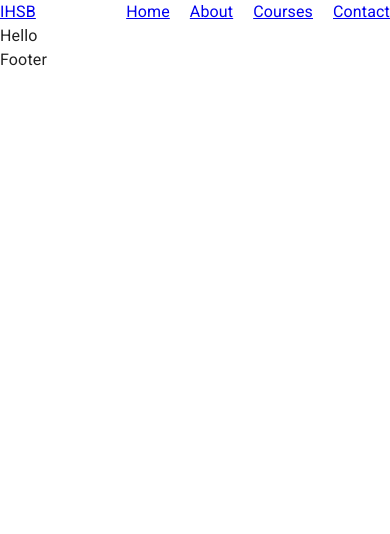
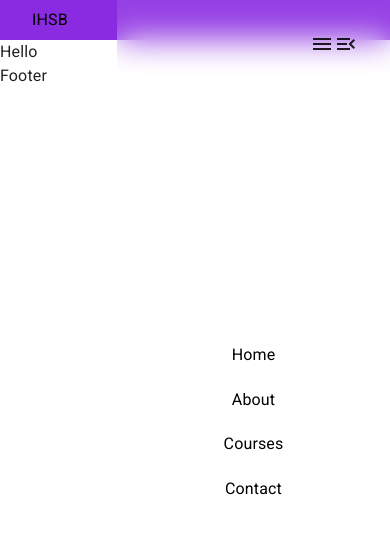
Before and after one commit to rejoanahmed/fullstack-project-next, a Next.js app: page / in a window 390 px wide. Shown: the top 534 px of the page. Built offline with nearby package versions, Linux system fonts and the light colour scheme.

Commit message:
nice progress on building navbar

```diff
--- a/components/higherLevelComp/navbar/NavBar.module.scss
+++ b/components/higherLevelComp/navbar/NavBar.module.scss
@@ -1,8 +1,45 @@
-.nav {
+.header {
   display: flex;
+  align-items: center;
   justify-content: space-between;
+  padding: 0.5rem 2rem;
+  background-color: blueviolet;
+  position: relative;
+  width: 100%;
 
-  .navitems > * {
-    padding-left: 20px;
+  button {
+    all: unset;
+    cursor: pointer;
+  }
+  nav {
+    display: flex;
+    gap: 1.3rem;
   }
 }
+.toggleMenuIcon {
+  display: none;
+}
+@media only screen and (max-width: 440px) {
+  .header {
+    display: flex;
+    justify-content: space-between;
+
+    nav {
+      position: absolute;
+      display: flex;
+      justify-content: center;
+      align-items: center;
+      flex-direction: column;
+      height: 100vh;
+      background: hsl(0, 0, 100%, 0.1);
+      backdrop-filter: blur(1rem);
+      inset: 0 0 0 30%;
+    }
+    .toggleMenuIcon {
+      display: block;
+      position: absolute;
+      top: 2rem;
+      right: 2rem;
+    }
+  }
+}
--- a/components/higherLevelComp/navbar/NavBar.tsx
+++ b/components/higherLevelComp/navbar/NavBar.tsx
@@ -1,6 +1,8 @@
-import Link from "next/link";
-import React from "react";
+import React, { useState } from "react";
 import styles from "./NavBar.module.scss";
+import MenuIcon from "@mui/icons-material/Menu";
+import MenuOpenIcon from "@mui/icons-material/MenuOpen";
+import NavLink from "../../lowerLevelComp/navLink/NavLink";
 export interface INavItems {
   title: string;
   url: string;
@@ -11,21 +13,34 @@ export interface INavBar {
 }
 
 const NavBar: React.FC<INavBar> = ({ brand, navItems }) => {
+  const [menu, setMenu] = useState(false);
+  const toggleMenu = () => {
+    setMenu((pr) => !pr);
+  };
+
   return (
-    <nav className={styles.nav}>
+    <header className={styles.header}>
       <div>
-        <Link href={"/"}>{brand}</Link>
+        <NavLink href={"/"}>{brand}</NavLink>
       </div>
-      <div className={styles.navitems}>
+      <nav className={menu && styles.showMenu}>
         {navItems.map((item, id) => {
           return (
-            <Link key={id} href={item.url}>
-              {item.title}
-            </Link>
+            <div key={id}>
+              <NavLink href={item.url}>{item.title}</NavLink>
+            </div>
           );
         })}
+      </nav>
+      <div className={styles.toggleMenuIcon}>
+        <button onClick={toggleMenu}>
+          <MenuIcon />
+        </button>
+        <button onClick={toggleMenu}>
+          <MenuOpenIcon />
+        </button>
       </div>
-    </nav>
+    </header>
   );
 };
 
--- /dev/null
+++ b/components/lowerLevelComp/navLink/NavLink.tsx
@@ -0,0 +1,126 @@
+import * as React from "react";
+import clsx from "clsx";
+import { useRouter } from "next/router";
+import NextLink, { LinkProps as NextLinkProps } from "next/link";
+import MuiLink, { LinkProps as MuiLinkProps } from "@mui/material/Link";
+import { styled } from "@mui/material/styles";
+
+// Add support for the sx prop for consistency with the other branches.
+const Anchor = styled("a")({ textDecoration: "none" });
+
+interface NextLinkComposedProps
+  extends Omit<React.AnchorHTMLAttributes<HTMLAnchorElement>, "href">,
+    Omit<NextLinkProps, "href" | "as" | "onClick" | "onMouseEnter"> {
+  to: NextLinkProps["href"];
+  linkAs?: NextLinkProps["as"];
+}
+
+export const NextLinkComposed = React.forwardRef<
+  HTMLAnchorElement,
+  NextLinkComposedProps
+>(function NextLinkComposed(props, ref) {
+  const { to, linkAs, replace, scroll, shallow, prefetch, locale, ...other } =
+    props;
+
+  return (
+    <NextLink
+      href={to}
+      prefetch={prefetch}
+      as={linkAs}
+      replace={replace}
+      scroll={scroll}
+      shallow={shallow}
+      passHref
+      locale={locale}
+    >
+      <Anchor ref={ref} {...other} />
+    </NextLink>
+  );
+});
+
+export type LinkProps = {
+  activeClassName?: string;
+  as?: NextLinkProps["as"];
+  href: NextLinkProps["href"];
+  linkAs?: NextLinkProps["as"]; // Useful when the as prop is shallow by styled().
+  noLinkStyle?: boolean;
+} & Omit<NextLinkComposedProps, "to" | "linkAs" | "href"> &
+  Omit<MuiLinkProps, "href">;
+
+// A styled version of the Next.js NavLink component:
+// https://nextjs.org/docs/api-reference/next/link
+const NavLink = React.forwardRef<HTMLAnchorElement, LinkProps>(function Link(
+  props,
+  ref
+) {
+  const {
+    activeClassName = "active",
+    as,
+    className: classNameProps,
+    href,
+    linkAs: linkAsProp,
+    locale,
+    noLinkStyle,
+    prefetch,
+    replace,
+    role, // NavLink don't have roles.
+    scroll,
+    shallow,
+    ...other
+  } = props;
+
+  const router = useRouter();
+  const pathname = typeof href === "string" ? href : href.pathname;
+  const className = clsx(classNameProps, {
+    [activeClassName]: router.pathname === pathname && activeClassName,
+  });
+
+  const isExternal =
+    typeof href === "string" &&
+    (href.indexOf("http") === 0 || href.indexOf("mailto:") === 0);
+
+  if (isExternal) {
+    if (noLinkStyle) {
+      return <Anchor className={className} href={href} ref={ref} {...other} />;
+    }
+
+    return <MuiLink className={className} href={href} ref={ref} {...other} />;
+  }
+
+  const linkAs = linkAsProp || as;
+  const nextjsProps = {
+    to: href,
+    linkAs,
+    replace,
+    scroll,
+    shallow,
+    prefetch,
+    locale,
+  };
+
+  if (noLinkStyle) {
+    return (
+      <NextLinkComposed
+        className={className}
+        ref={ref}
+        {...nextjsProps}
+        {...other}
+      />
+    );
+  }
+
+  return (
+    <MuiLink
+      component={NextLinkComposed}
+      className={className}
+      ref={ref}
+      {...nextjsProps}
+      {...other}
+    />
+  );
+});
+
+export default styled(NavLink)({
+  textDecoration: "none",
+  color: "black",
+});
```
